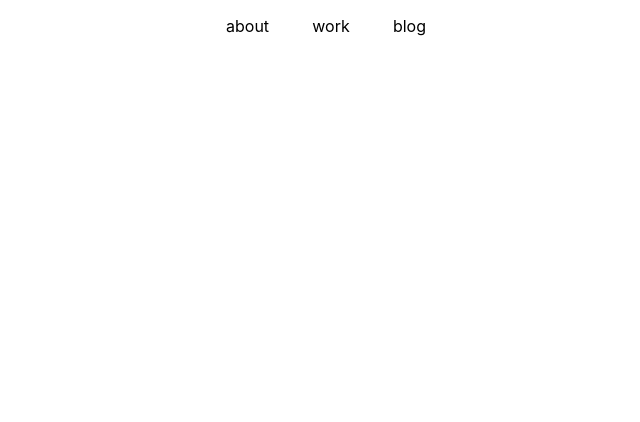
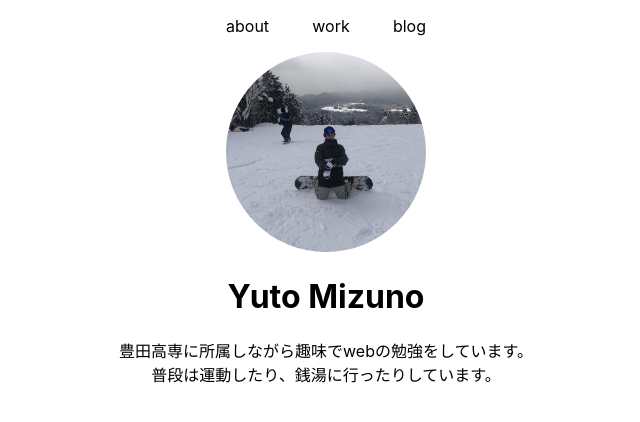
Before and after one commit to myuto7/portfolio, a Next.js app: page / in a window 1280 px wide. Shown: the top 422 px of the page, without its empty margins (314-954 px from the left). Built offline with nearby package versions, Linux system fonts and the light colour scheme.

Commit message:
Add: about page

```diff
--- /dev/null
+++ b/compornents/About.tsx
@@ -0,0 +1,20 @@
+import { NextPage } from "next";
+import Image from "next/image";
+import styles from "../styles/Home.module.css";
+import profile from "../public/profileImage.jpg";
+
+const About: NextPage = () => {
+    return (
+        <div className={styles.text}>
+            <Image src={profile} className={styles.profile} width={200} height={200}/>
+            <div>
+                <h1>Yuto Mizuno</h1>
+                <p>
+                    豊田高専に所属しながら趣味でwebの勉強をしています。<br />普段は運動したり、銭湯に行ったりしています。
+                </p>
+            </div>
+        </div>
+    )
+}
+
+export default About
--- a/compornents/index.js
+++ b/compornents/index.js
@@ -1,2 +1,3 @@
 export {default as Header} from './Header';
 export {default as Contents} from './Contents';
+export {default as About} from './About';
--- a/pages/index.tsx
+++ b/pages/index.tsx
@@ -2,7 +2,7 @@ import type { NextPage } from 'next'
 import Head from 'next/head'
 import Image from 'next/image'
 import styles from '../styles/Home.module.css'
-import { Header } from '../compornents'
+import { About, Header } from '../compornents'
 
 const Home: NextPage = () => {
   return (
@@ -74,6 +74,7 @@ const Home: NextPage = () => {
         <link rel="icon" href="/profileImage.jpg" />
       </Head>
       <Header></Header>
+      <About></About>
     </>
   )
 }
--- a/styles/Home.module.css
+++ b/styles/Home.module.css
@@ -134,3 +134,12 @@
   margin: 0 auto;
   width: 200px;
 }
+
+.text {
+  text-align: center;
+}
+
+.profile {
+  border-radius: 50%;
+  display: block;
+}
```
